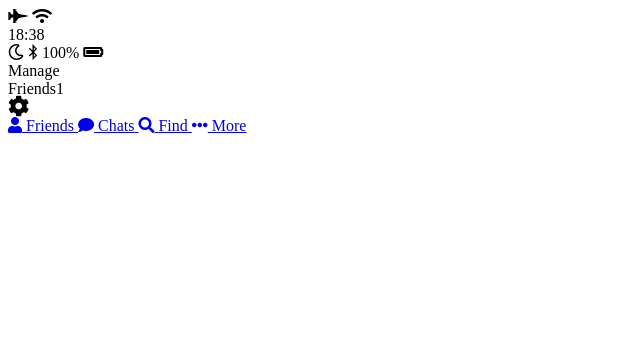
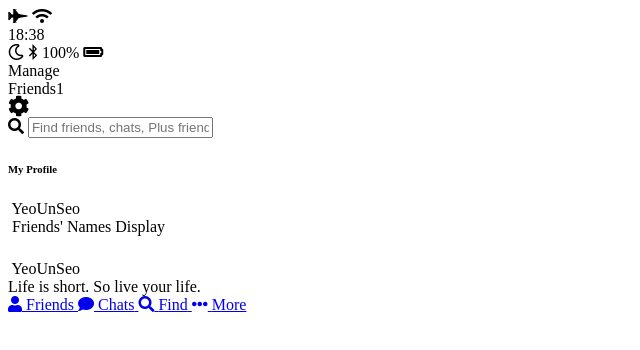
Before and after one commit to yeounseo/kakao, a plain HTML site: page index.html in a window 1280 px wide. Shown: the whole page, without its empty margins (0-640 px from the left). Drawn offline with Linux system fonts and the light colour scheme.

Commit message:
add friends section + list

```diff
--- a/index.html
+++ b/index.html
@@ -36,6 +36,43 @@
         </div>
       </div>
     </header>
+    <main class="friends">
+      <div class="search-bar">
+        <i class="fa fa-search"></i>
+        <input type="text" placeholder="Find friends, chats, Plus friends">
+      </div>
+      <section class="friends__section">
+        <header class="friends__section-header">
+          <h6 class="friends__section-title">My Profile</h6>
+        </header>
+        <div class="friends__section-rows">
+          <div class="friends__section-row">
+            <img src="" alt="">
+            <span class="friends__section-name">YeoUnSeo</span>
+          </div>
+          <div class="friends__section-row">
+            <img src="" alt="">
+            <span class="friends__section-name">Friends' Names Display</span>
+          </div>
+        </div>
+      </section>
+      <section class="friends__section">
+        <header class="friends__section-header">
+          <h6 class="friends__section-title"></h6>
+        </header>
+        <div class="friends__section-rows">
+          <div class="friends__section-row">
+            <div class="friends__section-column">
+              <img src="" alt="">
+              <span class="friends__section-name">YeoUnSeo</span>
+            </div>
+            <span class="friends__section-tagline">
+              Life is short. So live your life.
+            </span>
+          </div>
+        </div>
+      </section>
+    </main>
     <nav class="tab-bar">
       <a href="index.html" class="tab-bar__tab tab-bar__tab--selected">
         <i class="fa fa-user"></i>
```
